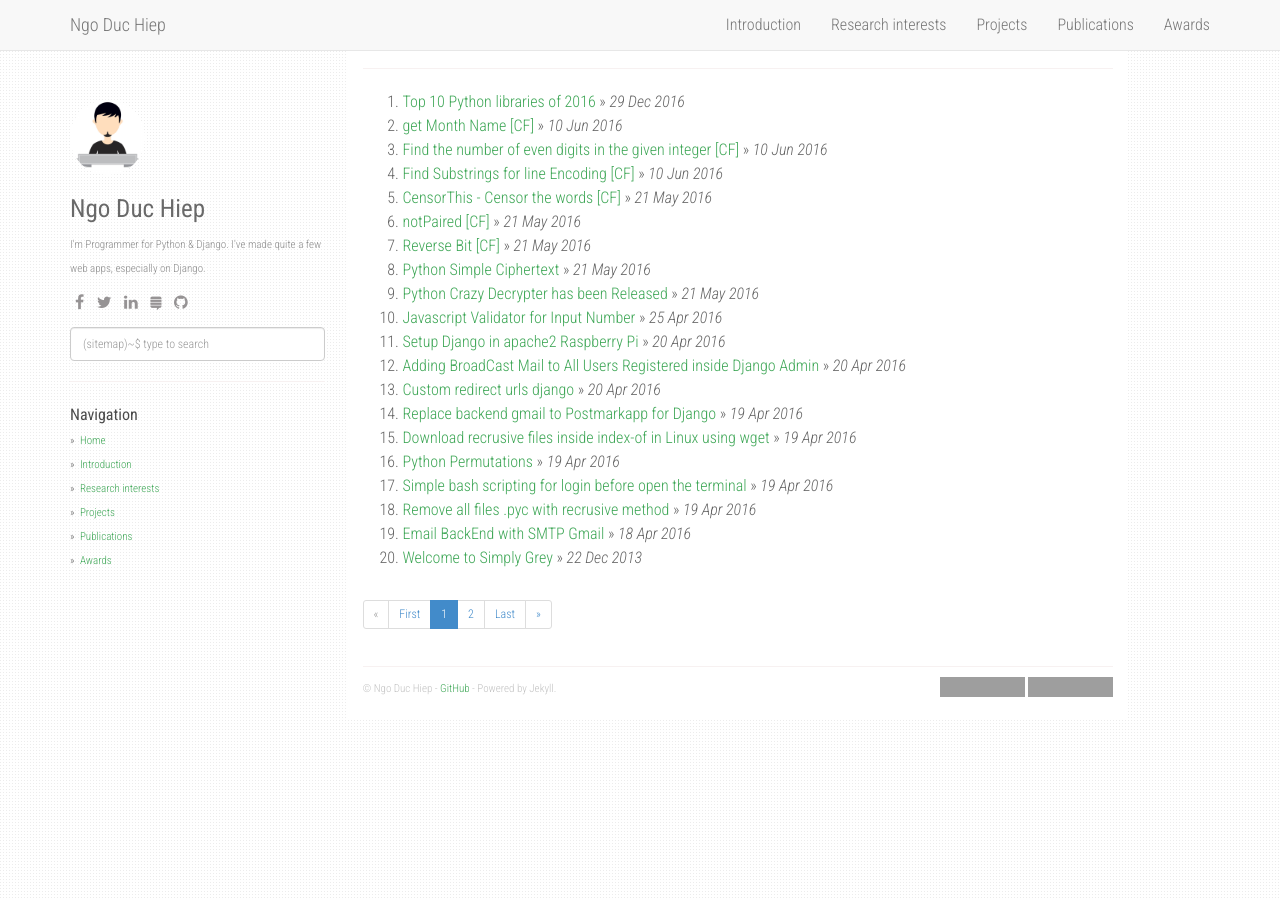
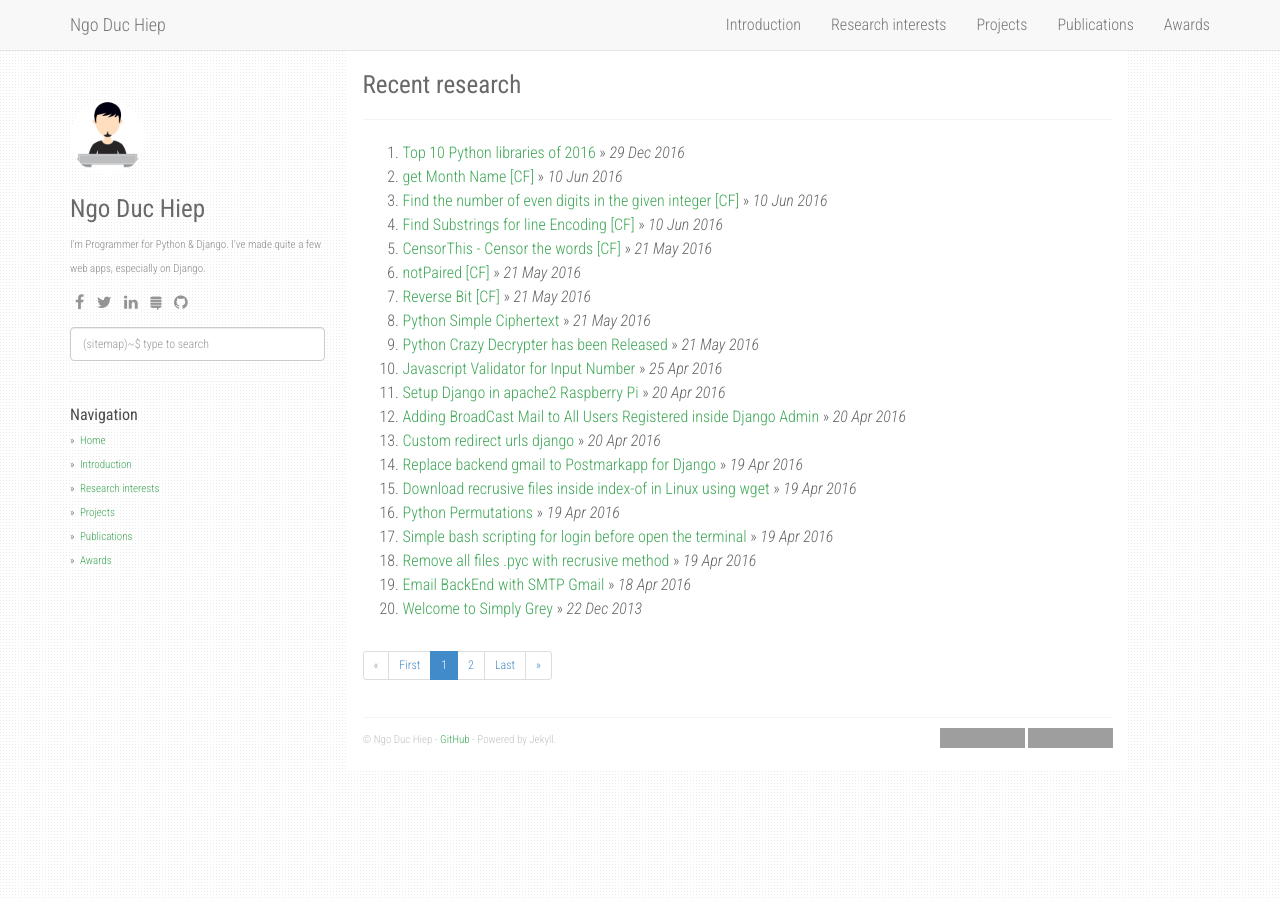
Before and after one commit to hypn0t1z/hypn0t1z.github.io, a Jekyll site: the page built from index.html, in a window 1280 px wide. Built offline with Jekyll 4.4.1, drawn with Linux system fonts in a browser that asks for light colours; nearby versions of some CDN libraries; the list of posts is cut into pages by our own code; grey boxes are pictures that could not be loaded.

Commit message:
update config

```diff
--- a/_config.yml
+++ b/_config.yml
@@ -61,4 +61,5 @@ compress_html:
   comments: ["<!-- ", " -->"]
   endings: all
   ignore:
+    #development
     envs: ['production']
--- a/_layouts/default.html
+++ b/_layouts/default.html
@@ -165,7 +165,7 @@ layout: compress
           </div>
           <!-- end /.fixed-condition -->
         </div>
-        <div class="col-sm-8 col-offset-1 main-layout">
+        <div class="col-sm-8 col-offset-1 main-layout mt-5">
           {{ content }}
           <footer>
             &copy; {{ site.author }}
--- a/static/css/main.css
+++ b/static/css/main.css
@@ -41,6 +41,7 @@ a:hover {
 /* Layout */
 .main-layout {
   background: #fff;
+  margin-top: 4.4%
 }
 .sidebar-nav {
   margin: 0;
@@ -166,7 +167,4 @@ div.col-sm-3 img.profile-avatar {
   }
 }
 @media (max-width: 768px) {
-  div.col-sm-3 {
-    margin-top: 30px;
-  }
 }
```
Also changed, not shown: 1 other file.
